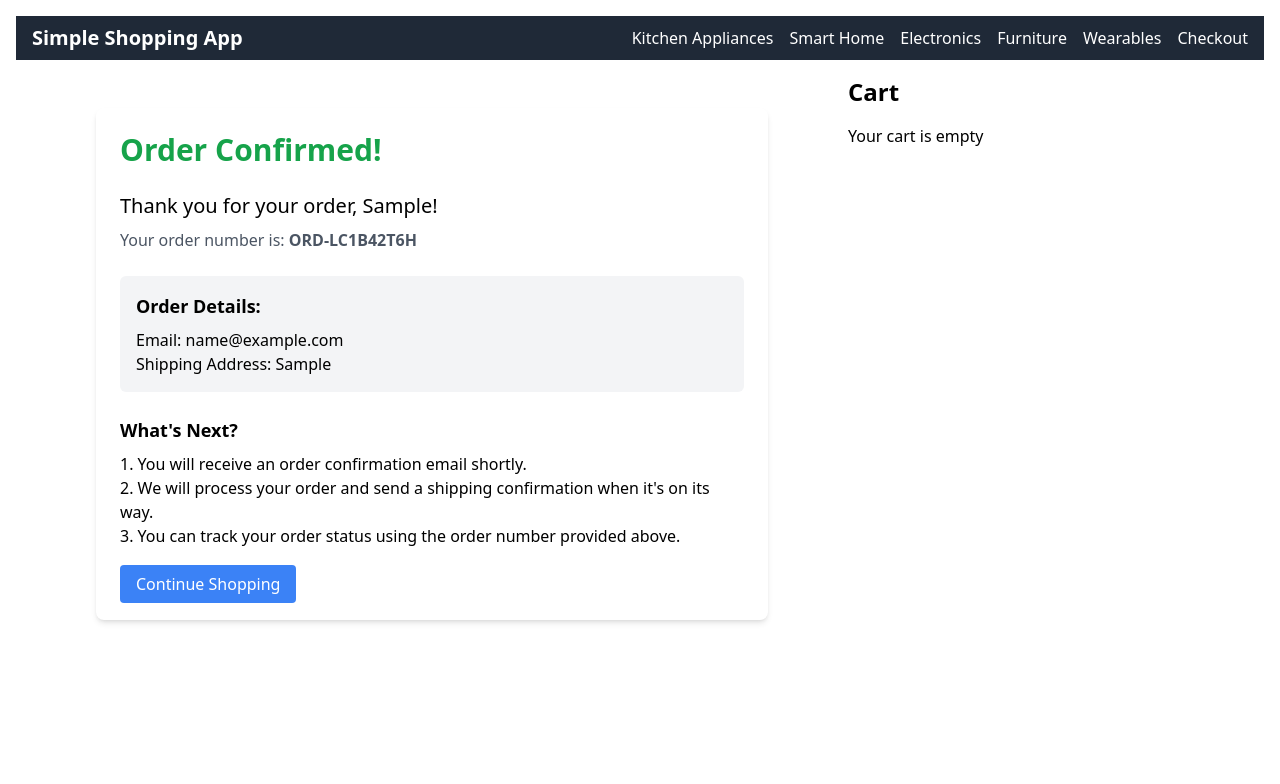
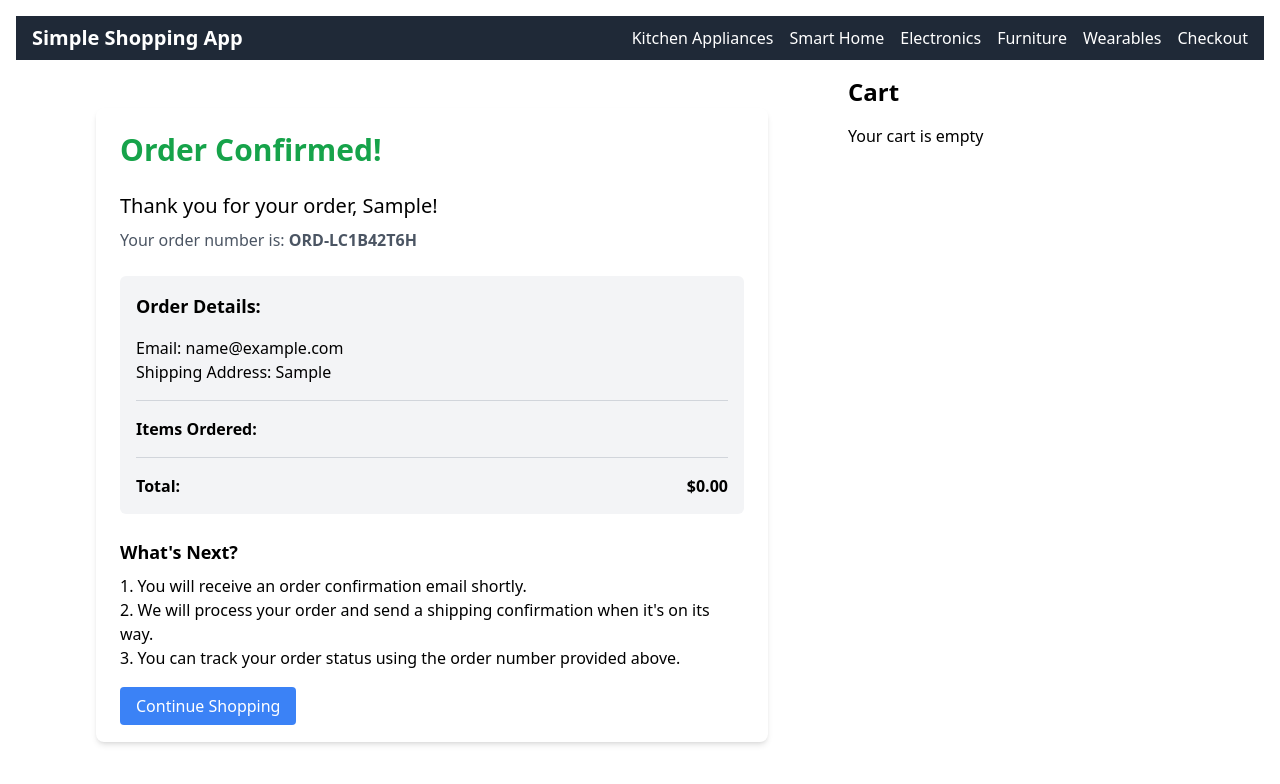
Before and after one commit to surajpai/demo-react-app, a React (Vite) app: page /checkout in a window 1280 px wide. Both pictures are taken after typing "Sample", "name@example.com", "Sample" into the empty fields and a click on the button "Place Order". Shown: the top 784 px of the page. Built offline with nearby package versions, Linux system fonts and the light colour scheme.

Commit message:
updated order confirmation

```diff
--- a/src/components/Checkout.tsx
+++ b/src/components/Checkout.tsx
@@ -14,6 +14,7 @@ export const Checkout: React.FC = () => {
     });
     const [orderPlaced, setOrderPlaced] = useState(false);
     const [orderNumber, setOrderNumber] = useState('');
+    const [orderedItems, setOrderedItems] = useState(cart);
 
     const total = cart.reduce((sum, item) => sum + item.price * item.quantity, 0);
 
@@ -24,14 +25,15 @@ export const Checkout: React.FC = () => {
 
     const handleSubmit = (e: React.FormEvent) => {
         e.preventDefault();
-      if (validateForm()) {
-        const user: User = {
+        if (validateForm()) {
+            const user: User = {
             id: Date.now(),
             ...formData,
-        };
-        setUser(user);
+            };
+            setUser(user);
             const generatedOrderNumber = `ORD-${Math.random().toString(36).substr(2, 9).toUpperCase()}`;
             setOrderNumber(generatedOrderNumber);
+            setOrderedItems([...cart]);
             setOrderPlaced(true);
             clearCart();
         }
@@ -54,7 +56,7 @@ export const Checkout: React.FC = () => {
     };
 
     if (orderPlaced) {
-        return <OrderConfirmation user={formData as User} orderNumber={orderNumber} />;
+        return <OrderConfirmation user={formData as User} orderNumber={orderNumber} orderedItems={orderedItems} />;
     }
 
     return (
--- a/src/components/OrderConfirmation.tsx
+++ b/src/components/OrderConfirmation.tsx
@@ -1,13 +1,16 @@
 import React from 'react';
 import { Link } from 'react-router-dom';
-import { User } from '../types';
+import { User, CartItem } from '../types';
 
 interface OrderConfirmationProps {
     user: User;
     orderNumber: string;
+    orderedItems: CartItem[];
 }
 
-export const OrderConfirmation: React.FC<OrderConfirmationProps> = ({ user, orderNumber }) => {
+export const OrderConfirmation: React.FC<OrderConfirmationProps> = ({ user, orderNumber, orderedItems }) => {
+    const total = orderedItems.reduce((sum, item) => sum + item.price * item.quantity, 0);
+
     return (
         <div className="w-full max-w-2xl mx-auto mt-8 p-6 bg-white rounded-lg shadow-md">
             <h2 className="text-3xl font-bold text-green-600 mb-6">Order Confirmed!</h2>
@@ -16,9 +19,36 @@ export const OrderConfirmation: React.FC<OrderConfirmationProps> = ({ user, orde
                 <p className="text-gray-600">Your order number is: <span className="font-bold">{orderNumber}</span></p>
             </div>
             <div className="bg-gray-100 p-4 rounded-md mb-6">
-                <h3 className="text-lg font-semibold mb-2">Order Details:</h3>
+              <h3 className="text-lg font-semibold mb-4">Order Details:</h3>
+              <div className="mb-4">
                   <p>Email: {user.email}</p>
                   <p>Shipping Address: {user.address}</p>
+              </div>
+              <div className="border-t border-gray-300 pt-4">
+                  <h4 className="font-semibold mb-2">Items Ordered:</h4>
+                  <div className="space-y-4">
+                      {orderedItems.map((item) => (
+                          <div key={item.id} className="flex items-center">
+                              {item.image ? (
+                                  <img src={item.image} alt={item.name} className="w-16 h-16 object-cover rounded mr-4" />
+                              ) : (
+                                  <div className="w-16 h-16 bg-gray-200 rounded mr-4 flex items-center justify-center">
+                                      No image
+                                  </div>
+                              )}
+                              <div className="flex-grow">
+                                  <p className="font-semibold">{item.name}</p>
+                                  <p className="text-sm text-gray-600">Quantity: {item.quantity}</p>
+                              </div>
+                              <p className="font-semibold">${(item.price * item.quantity).toFixed(2)}</p>
+                          </div>
+                      ))}
+                  </div>
+                  <div className="border-t border-gray-300 mt-4 pt-4 flex justify-between items-center">
+                      <p className="font-semibold">Total:</p>
+                      <p className="font-semibold">${total.toFixed(2)}</p>
+                  </div>
+              </div>
           </div>
           <div className="mb-6">
               <h3 className="text-lg font-semibold mb-2">What's Next?</h3>
--- a/src/patterns/CartAdapter.ts
+++ b/src/patterns/CartAdapter.ts
@@ -5,6 +5,7 @@ export class CartAdapter {
     return {
       ...product,
       quantity,
+      image: product.images[0],
     };
   }
 }
--- a/src/types.ts
+++ b/src/types.ts
@@ -9,9 +9,11 @@ export interface Product {
 
 export interface CartItem extends Product {
   quantity: number;
+  image: string;
 }
 
 export interface User {
+  id: number;
   name: string;
   email: string;
   address: string;
```
Lines whose indentation alone changed are shown as unchanged.
